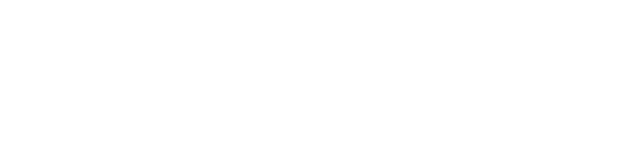
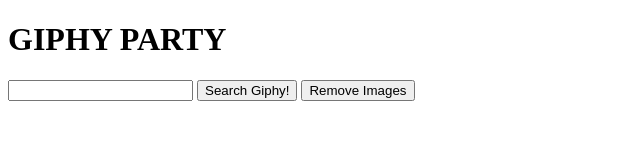
Before and after one commit to zataara/SpringboardExercises, a plain HTML site: page other/ajax-giphy-party/index.html in a window 1280 px wide. Shown: the whole page, without its empty margins (0-640 px from the left). Drawn offline with nearby package versions, Linux system fonts and the light colour scheme.

Commit message:
added basic structure for meme form and appending to page

```diff
--- a/other/ajax-giphy-party/index.html
+++ b/other/ajax-giphy-party/index.html
@@ -7,6 +7,21 @@
 </head>
 
 <body>
+  <h1 id='masthead'>GIPHY PARTY</h1>
+    <form>
+      <input type='text'>
+      <button type='submit' id='submit'>Search Giphy!</button>
+      <button type='remove' id='remove'>Remove Images</button>
+    </form>
+    <section id='gifs'>
+
+
+    </section>
+
+
+
+
+
 
 <script src="https://code.jquery.com/jquery-3.2.1.js"></script>
 <script src="https://unpkg.com/axios/dist/axios.js"></script>
```
